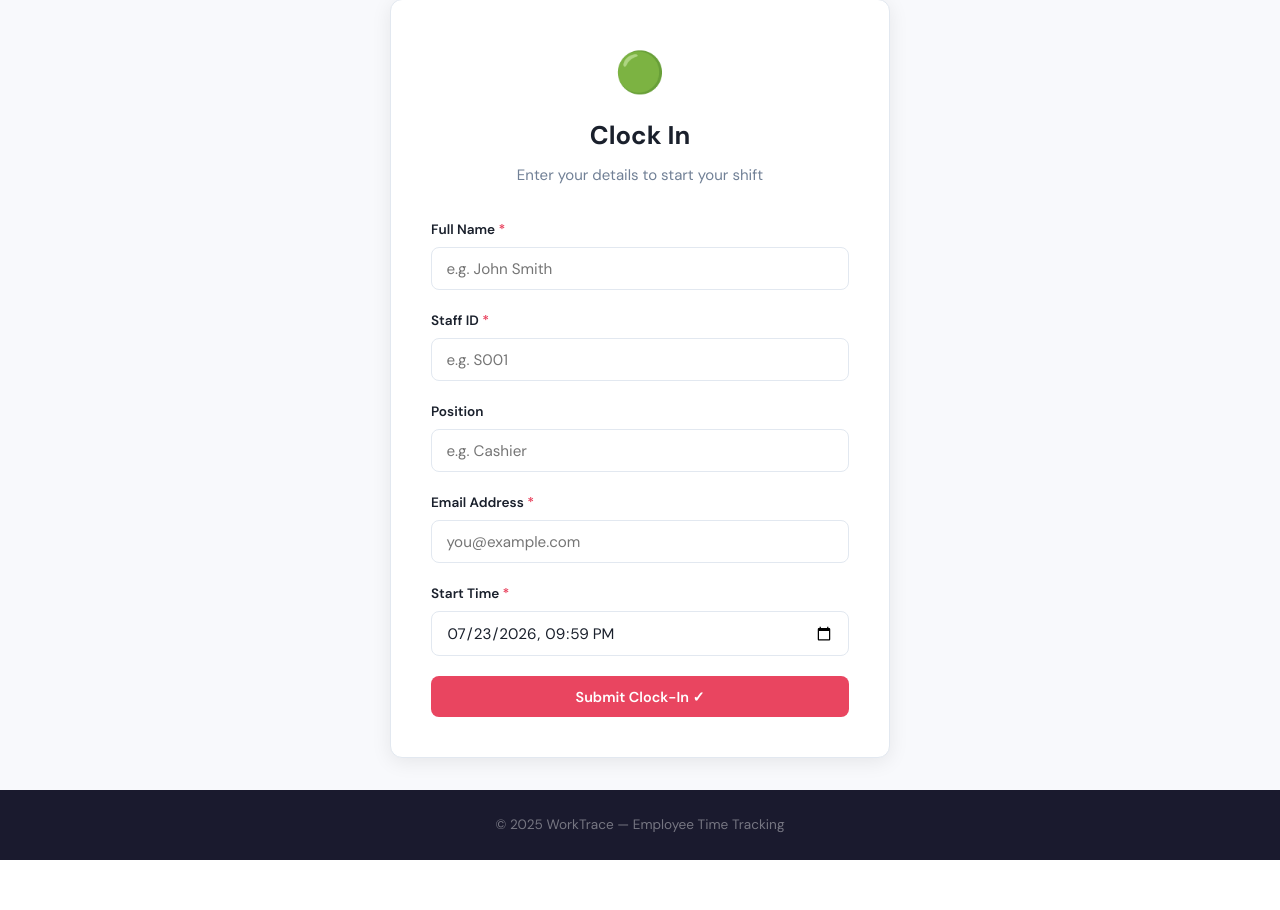
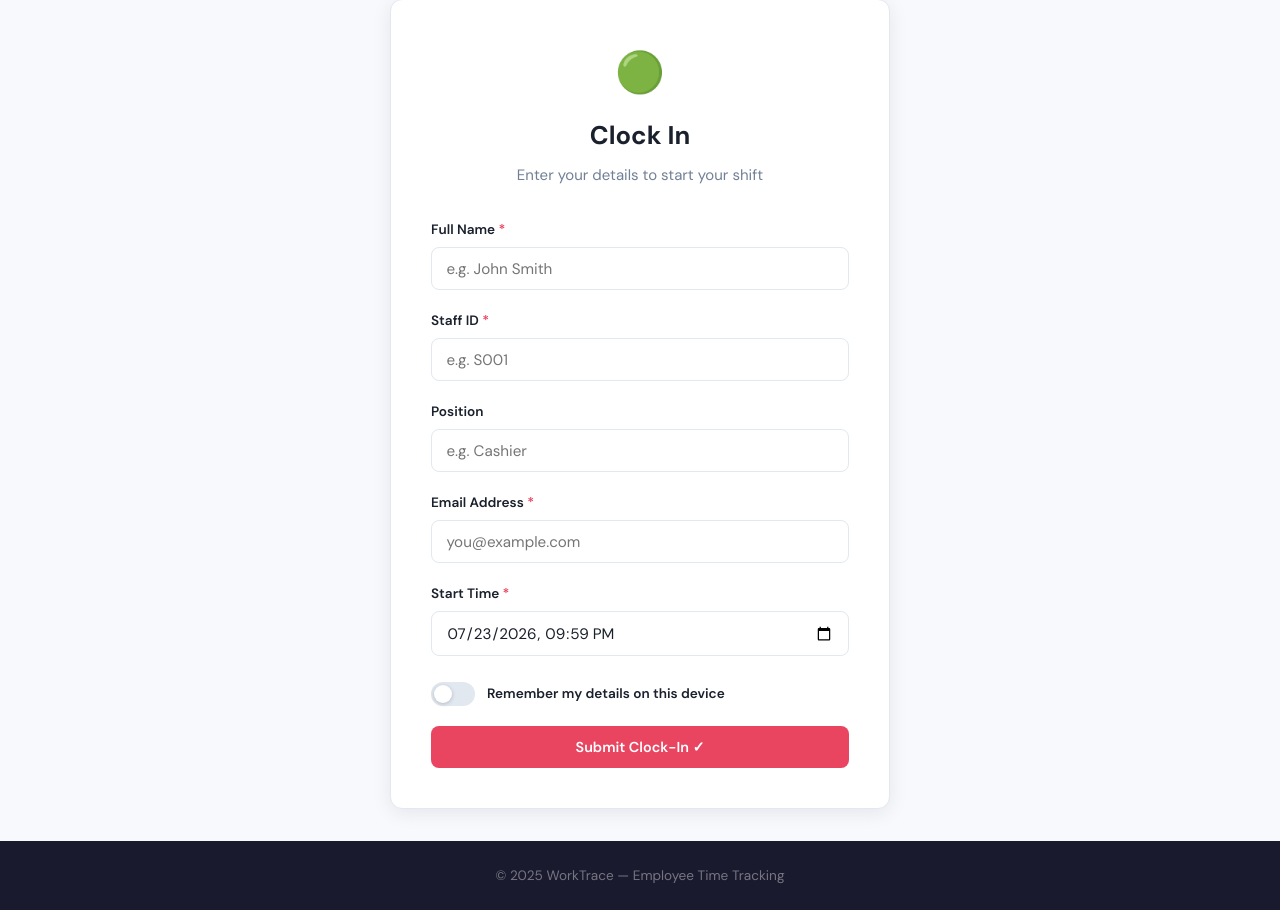
Before and after one commit to ISSA-DX/WorkTrace, a Flask app: page /clock-in in a window 1280 px wide. Shown: the part 109-1019 px from the top of the page. Before the commit the page ends 969 px from the top, so only its background shows below. Run offline with Flask 3, Linux system fonts and the light colour scheme.

Commit message:
🎨 Palette: Add 'Remember my details' toggle to clock forms
This change adds a privacy-preserving opt-in "Remember my details on this device" toggle switch (using the native toggle-slider classes) to both the Clock-In and Clock-Out templates.

When checked, employees' name, staff ID, position, and email are saved to the browser's localStorage upon submission and automatically pre-filled on subsequent visits. When unchecked, saved details are completely cleared from localStorage to ensure security and privacy on shared kiosk devices.

Co-authored-by: ISSA-DX <166920925+ISSA-DX@users.noreply.github.com>

```diff
--- a/static/js/main.js
+++ b/static/js/main.js
@@ -26,4 +26,47 @@ document.addEventListener('DOMContentLoaded', () => {
       if (!confirm(btn.dataset.confirm)) e.preventDefault();
     });
   });
+
+  // Handle "Remember my details on this device" for clock-in/out forms
+  const isClockForm = document.querySelector('.form-header-in, .form-header-out');
+  if (isClockForm) {
+    const rememberMeCheckbox = document.getElementById('remember_me');
+    const fields = ['name', 'staff_id', 'position', 'email'];
+
+    // Load saved details on page load
+    const shouldRemember = localStorage.getItem('worktrace_remember_me') === 'true';
+    if (rememberMeCheckbox) {
+      rememberMeCheckbox.checked = shouldRemember;
+      if (shouldRemember) {
+        fields.forEach(fieldId => {
+          const val = localStorage.getItem('worktrace_' + fieldId);
+          const el = document.getElementById(fieldId);
+          if (val && el) {
+            el.value = val;
+          }
+        });
+      }
+    }
+
+    // Save or clear on form submit
+    const form = isClockForm.closest('.form-card')?.querySelector('form');
+    if (form) {
+      form.addEventListener('submit', () => {
+        if (rememberMeCheckbox && rememberMeCheckbox.checked) {
+          localStorage.setItem('worktrace_remember_me', 'true');
+          fields.forEach(fieldId => {
+            const el = document.getElementById(fieldId);
+            if (el) {
+              localStorage.setItem('worktrace_' + fieldId, el.value.trim());
+            }
+          });
+        } else {
+          localStorage.setItem('worktrace_remember_me', 'false');
+          fields.forEach(fieldId => {
+            localStorage.removeItem('worktrace_' + fieldId);
+          });
+        }
+      });
+    }
+  }
 });
--- a/templates/clock_in.html
+++ b/templates/clock_in.html
@@ -38,6 +38,13 @@
         <input type="datetime-local" id="start_time" name="start_time" required
                value="{{ form_data.get('start_time', now.strftime('%Y-%m-%dT%H:%M')) }}"/>
       </div>
+      <div class="form-group" style="margin-bottom: 1.25rem;">
+        <label class="toggle-label" for="remember_me">
+          <input type="checkbox" id="remember_me" name="remember_me"/>
+          <span class="toggle-slider"></span>
+          Remember my details on this device
+        </label>
+      </div>
       <button type="submit" class="btn btn-primary btn-full">Submit Clock-In ✓</button>
     </form>
   </div>
```
Also changed, not shown: templates/clock_out.html (+7 -0 lines), .Jules/palette.md (added), 1 other file.
